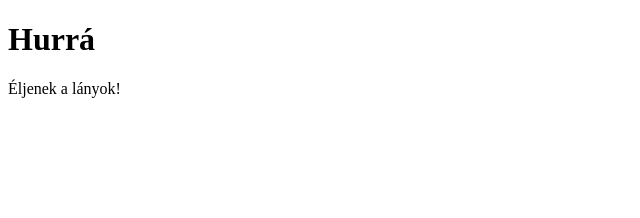
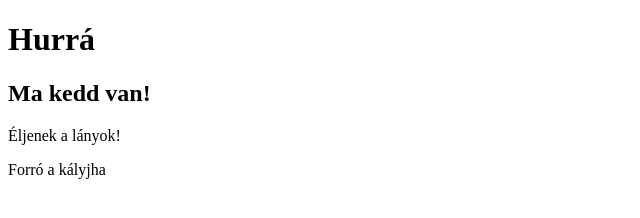
Before and after one commit to schlittjanoshenrik/csajok, a plain HTML site: page index.html in a window 1280 px wide. Shown: the whole page, without its empty margins (0-640 px from the left). Drawn offline with Linux system fonts and the light colour scheme.

Commit message:
Update index.html

```diff
--- a/index.html
+++ b/index.html
@@ -3,7 +3,9 @@
 <head>
 <body>
 <h1> Hurrá </h1>
+<h2> Ma kedd van! </h2>
 <p> Éljenek a lányok! </p>
+<p2> Forró a kályjha </p2>
 </body>
 </html>
 </head>
```
